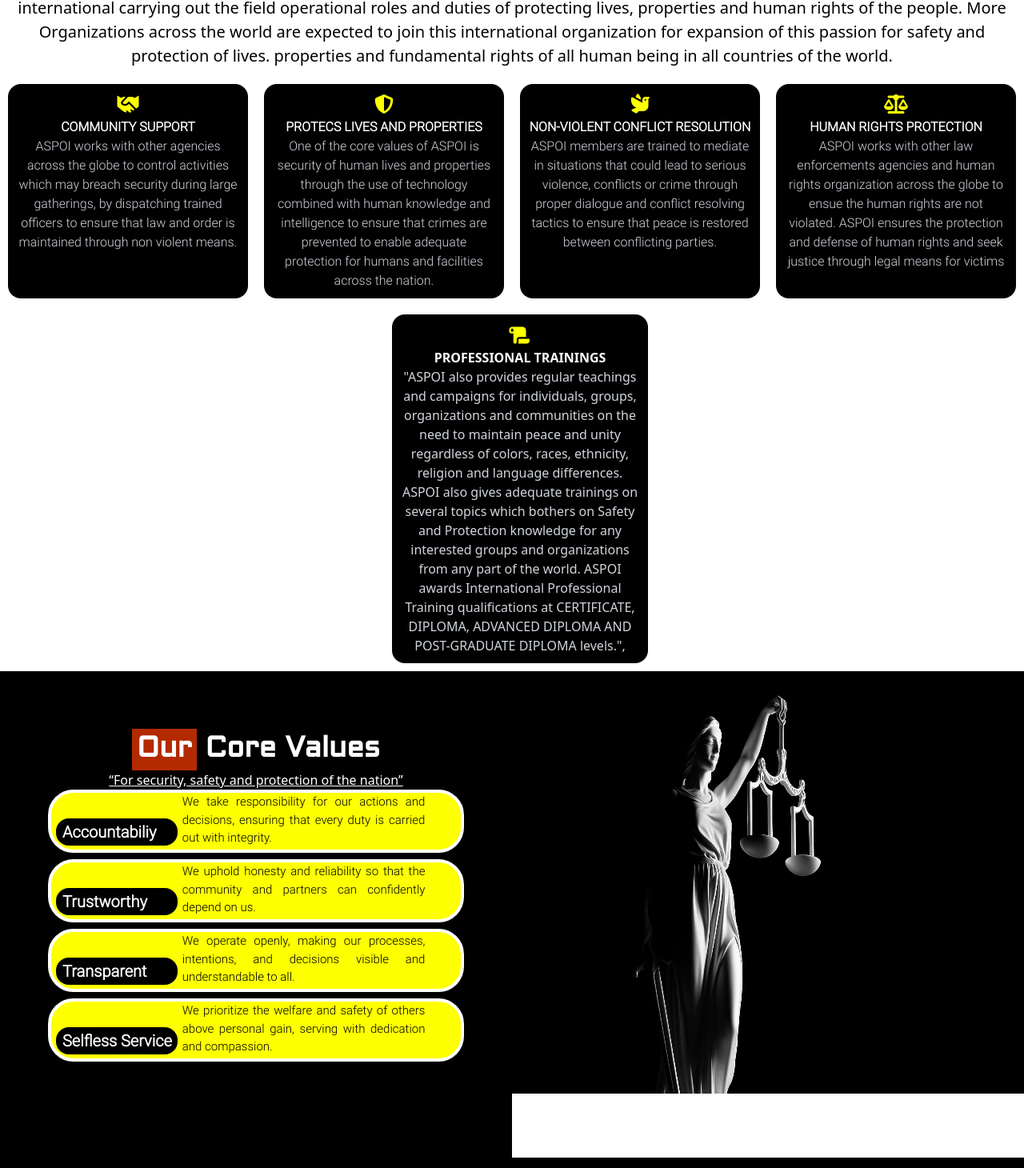
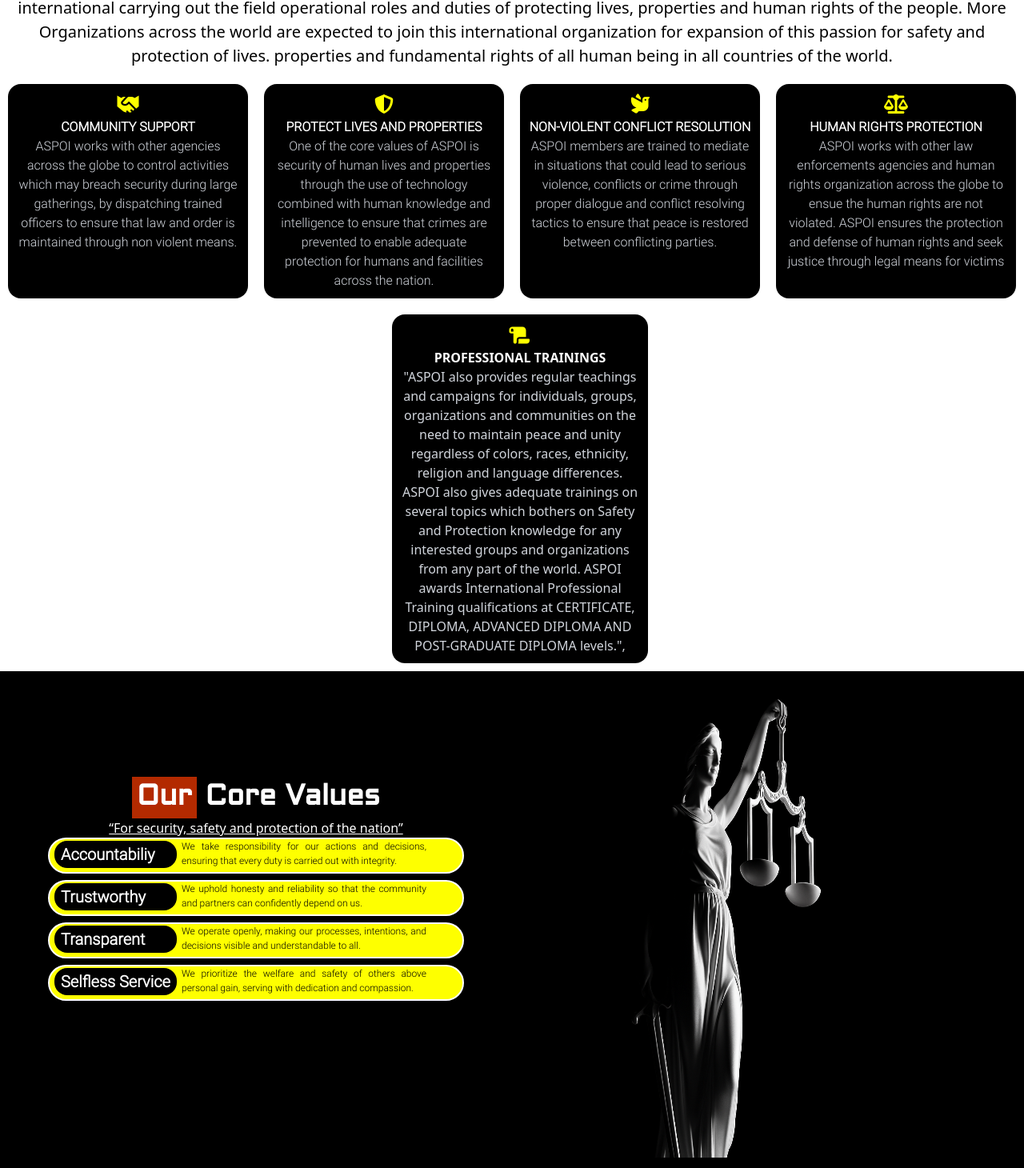
Before and after one commit to GideonDeon/aspoi, a React (Vite) app: page / in a window 1280 px wide. Shown: the part 951-2411 px from the top of the page at 80% size. Built offline with nearby package versions, Linux system fonts and the light colour scheme.

Commit message:
feat:updated

```diff
--- a/src/components/PageNav.jsx
+++ b/src/components/PageNav.jsx
@@ -39,16 +39,17 @@
           className="w-10 h-8 absolute right-8 top-8 peer cursor-pointer opacity-0"
         />
         <ul
-          className="bg-black w-[20rem] h-0 absolute right-8 top-24 peer-checked:h-80
-                       overflow-hidden transition-all duration-500 ease-in-out font-aldrich text-center opacity-0 peer-checked:opacity-100"
+          className="bg-black w-0 h-70 absolute right-0 top-24 peer-checked:w-[20rem]
+                       overflow-hidden transition-all duration-500 ease-in-out font-aldrich text-left
+                       pl-3.5 opacity-0 peer-checked:opacity-100 z-5"
         >
           <li>
             <NavLink
               to="/"
               onClick={HandleLinkClick}
               className={({ isActive }) =>
-                `w-full h-8 pt-1 mt-2 block hover:bg-white hover:text-black font-aldrich ${
-                  isActive ? "bg-white text-red-500" : "text-white"
+                `w-fit h-8 pt-1  block font-aldrich ${
+                  isActive ? "text-[#feff00]" : "text-white"
                 }`
               }
             >
@@ -60,8 +61,8 @@
               to="/about"
               onClick={HandleLinkClick}
               className={({ isActive }) =>
-                `w-full h-8 pt-1 mt-2 block hover:bg-white hover:text-black font-aldrich ${
-                  isActive ? "bg-white text-red-500" : "text-white"
+                `w-fit h-8 pt-1  block font-aldrich ${
+                  isActive ? "text-[#feff00]" : "text-white"
                 }`
               }
             >
@@ -73,8 +74,8 @@
               to="/membership"
               onClick={HandleLinkClick}
               className={({ isActive }) =>
-                `w-full h-8 pt-1 mt-2 block hover:bg-white hover:text-black font-aldrich ${
-                  isActive ? "bg-white text-red-500" : "text-white"
+                `w-fit h-8 pt-1  block font-aldrich ${
+                  isActive ? "text-[#feff00]" : "text-white"
                 }`
               }
             >
@@ -86,8 +87,8 @@
               to="/ppa-professionals"
               onClick={HandleLinkClick}
               className={({ isActive }) =>
-                `w-full h-8 pt-1 mt-2 block hover:bg-white hover:text-black font-aldrich ${
-                  isActive ? "bg-white text-red-500" : "text-white"
+                `w-fit h-8 pt-1  block font-aldrich ${
+                  isActive ? "text-[#feff00]" : "text-white"
                 }`
               }
             >
@@ -99,8 +100,8 @@
               to="/cpid-professionals"
               onClick={HandleLinkClick}
               className={({ isActive }) =>
-                `w-full h-8 pt-1 mt-2 block hover:bg-white hover:text-black font-aldrich ${
-                  isActive ? "bg-white text-red-500" : "text-white"
+                `w-fit h-8 pt-1  block font-aldrich ${
+                  isActive ? "text-[#feff00]" : "text-white"
                 }`
               }
             >
@@ -112,8 +113,8 @@
               to="/dsi-professionals"
               onClick={HandleLinkClick}
               className={({ isActive }) =>
-                `w-full h-8 pt-1 mt-2 block hover:bg-white hover:text-black font-aldrich ${
-                  isActive ? "bg-white text-red-500" : "text-white"
+                `w-fit h-8 pt-1  block font-aldrich ${
+                  isActive ? "text-[#feff00]" : "text-white"
                 }`
               }
             >
@@ -125,8 +126,8 @@
               to="/members"
               onClick={HandleLinkClick}
               className={({ isActive }) =>
-                `w-full h-8 pt-1 mt-2 block hover:bg-white hover:text-black font-aldrich ${
-                  isActive ? "bg-white text-red-500" : "text-white"
+                `w-fit h-8 pt-1  block font-aldrich ${
+                  isActive ? "text-[#feff00]" : "text-white"
                 }`
               }
             >
@@ -138,8 +139,8 @@
               to="/register"
               onClick={HandleLinkClick}
               className={({ isActive }) =>
-                `w-full h-8 pt-1 mt-2 block hover:bg-white hover:text-black font-aldrich ${
-                  isActive ? "bg-white text-red-500" : "text-white"
+                `w-fit h-8 pt-1  block font-aldrich ${
+                  isActive ? "text-[#feff00]" : "text-white"
                 }`
               }
             >
@@ -161,7 +162,7 @@
           className="w-20 h-20 mt-2 ml-5"
         />
       </div>
-      <ul className="flex flex-8 gap-5 items-center justify-end-safe">
+      <ul className="flex flex-8 gap-5 items-center justify-end-safe pr-3">
         <li>
           <NavLink
             to="/"
--- a/src/pages/Homepage.jsx
+++ b/src/pages/Homepage.jsx
@@ -66,7 +66,7 @@
     },
     {
       font: "fa-solid fa-shield-alt",
-      head: "PROTECS LIVES AND PROPERTIES",
+      head: "PROTECT LIVES AND PROPERTIES",
       body: "One of the core values of ASPOI is security of human lives and properties through the use of technology combined with human knowledge and intelligence to ensure that crimes are prevented to enable adequate protection for humans and facilities across the nation.",
     },
     {
@@ -157,7 +157,7 @@
 function BodyTwo() {
   return (
     <div className="lg:grid grid-cols-[1fr_1fr] w-full h-fit">
-      <div className="bg-black pb-28 md:pl-15 md:pr-15 sm:pt-10 lg:pt-15 ">
+      <div className="bg-black pb-28 md:pl-15 md:pr-15 sm:pt-10 lg:pt-30 ">
         <h1 className="text-center text-4xl text-white font-bold font-aldrich pt-3">
           <span className="bg-[#ff3d00]/70 inline-block p-1.5">Our</span> Core
           Values
@@ -166,50 +166,50 @@
           “For security, safety and protection of the nation”
         </p>
         <div className="font-roboto">
-          <div className="bg-[#feff00] rounded-4xl border-4 border-white pl-1.5 mb-2">
+          <div className="bg-[#feff00] rounded-4xl border-2 border-white pl-1.5 mb-2">
             <span
               className="inline-block bg-black text-[15px] text-white font-bold p-0.5 w-[30%]
                          rounded-2xl mr-1.5 pl-2 -translate-y-[5px] md:w-[20%] lg:w-[30%] xl:text-[20px]"
             >
               Accountabiliy
             </span>
-            <span className="inline-block w-[60%] text-justify text-[10px] text-black xl:text-[15px]">
+            <span className="inline-block w-[60%] text-justify text-[10px] text-black xl:text-[12px]">
               We take responsibility for our actions and decisions, ensuring
               that every duty is carried out with integrity.
             </span>
           </div>
-          <div className="bg-[#feff00] rounded-4xl border-4 border-white pl-1.5 mb-2">
+          <div className="bg-[#feff00] rounded-4xl border-2 border-white pl-1.5 mb-2">
             <span
               className="inline-block bg-black text-[15px] text-white font-bold p-0.5 w-[30%]
                          rounded-2xl mr-1.5 pl-2 -translate-y-[5px] md:w-[20%] lg:w-[30%] xl:text-[20px]"
             >
               Trustworthy
             </span>
-            <span className="inline-block w-[60%] text-justify text-[10px] text-black xl:text-[15px]">
+            <span className="inline-block w-[60%] text-justify text-[10px] text-black xl:text-[12px]">
               We uphold honesty and reliability so that the community and
               partners can confidently depend on us.
             </span>
           </div>
-          <div className="bg-[#feff00] rounded-4xl border-4 border-white pl-1.5 mb-2">
+          <div className="bg-[#feff00] rounded-4xl border-2 border-white pl-1.5 mb-2">
             <span
               className="inline-block bg-black text-[15px] text-white font-bold p-0.5 w-[30%]
                          rounded-2xl mr-1.5 pl-2 -translate-y-[5px] md:w-[20%] lg:w-[30%] xl:text-[20px]"
             >
               Transparent
             </span>
-            <span className="inline-block w-[60%] text-justify text-[10px] text-black xl:text-[15px]">
+            <span className="inline-block w-[60%] text-justify text-[10px] text-black xl:text-[12px]">
               We operate openly, making our processes, intentions, and decisions
               visible and understandable to all.
             </span>
           </div>
-          <div className="bg-[#feff00] rounded-4xl border-4 border-white pl-1.5 mb-2">
+          <div className="bg-[#feff00] rounded-4xl border-2 border-white pl-1.5 mb-2">
             <span
               className="inline-block bg-black text-[15px] text-white font-bold p-0.5 w-[30%]
                          rounded-2xl mr-1.5 pl-2 -translate-y-[5px] md:w-[20%] lg:w-[30%] xl:text-[20px]"
             >
               Selfless Service
             </span>
-            <span className="inline-block w-[60%] text-justify text-[10px] text-black xl:text-[15px]">
+            <span className="inline-block w-[60%] text-justify text-[10px] text-black xl:text-[12px]">
               We prioritize the welfare and safety of others above personal
               gain, serving with dedication and compassion.
             </span>
@@ -217,7 +217,7 @@
         </div>
       </div>
       <div className=" hidden lg:block">
-        <img src="/images/bgvalue.png" alt="" className="w-full h-132" />
+        <img src="/images/bgvalue.png" alt="" className="w-full h-152" />
       </div>
     </div>
   );
```
